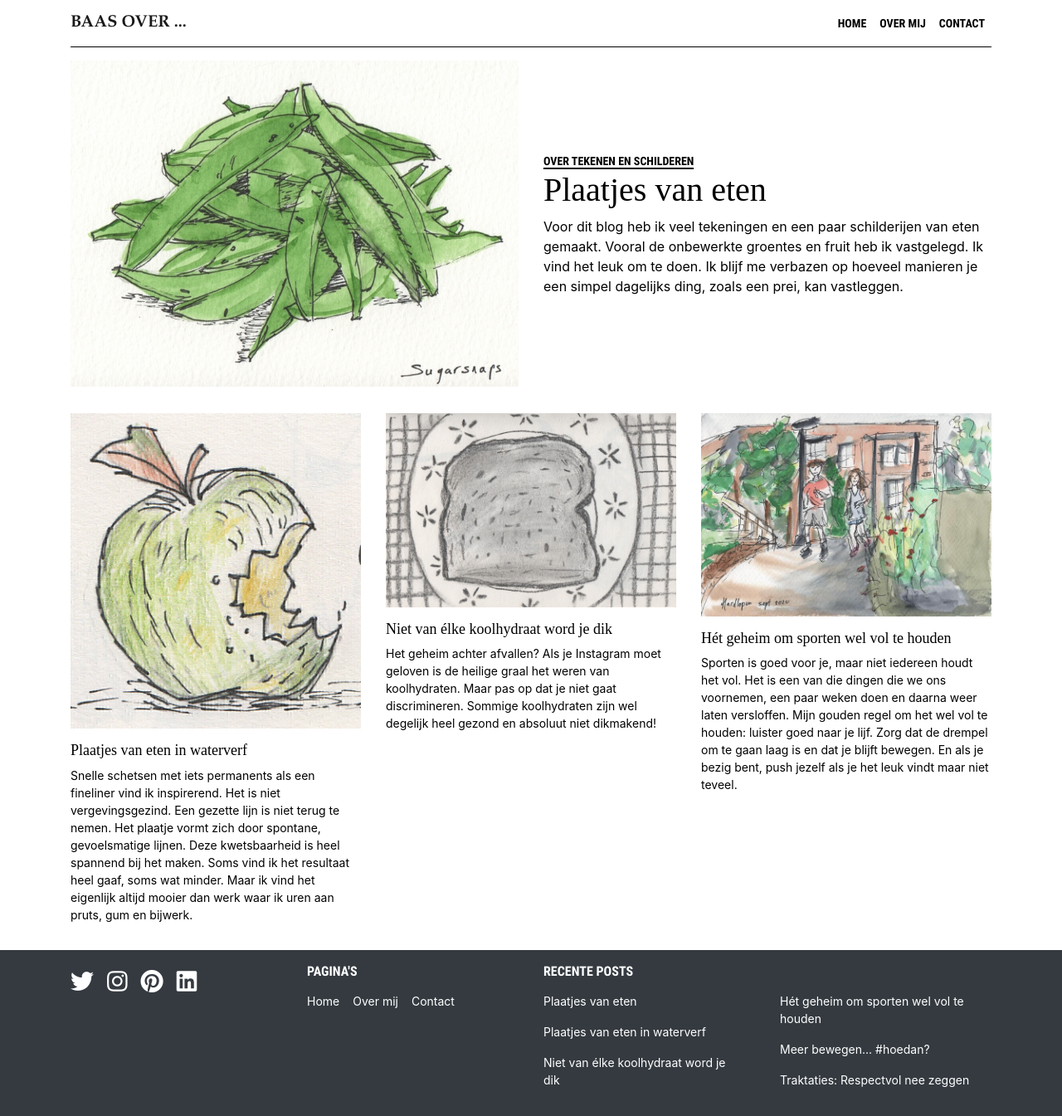
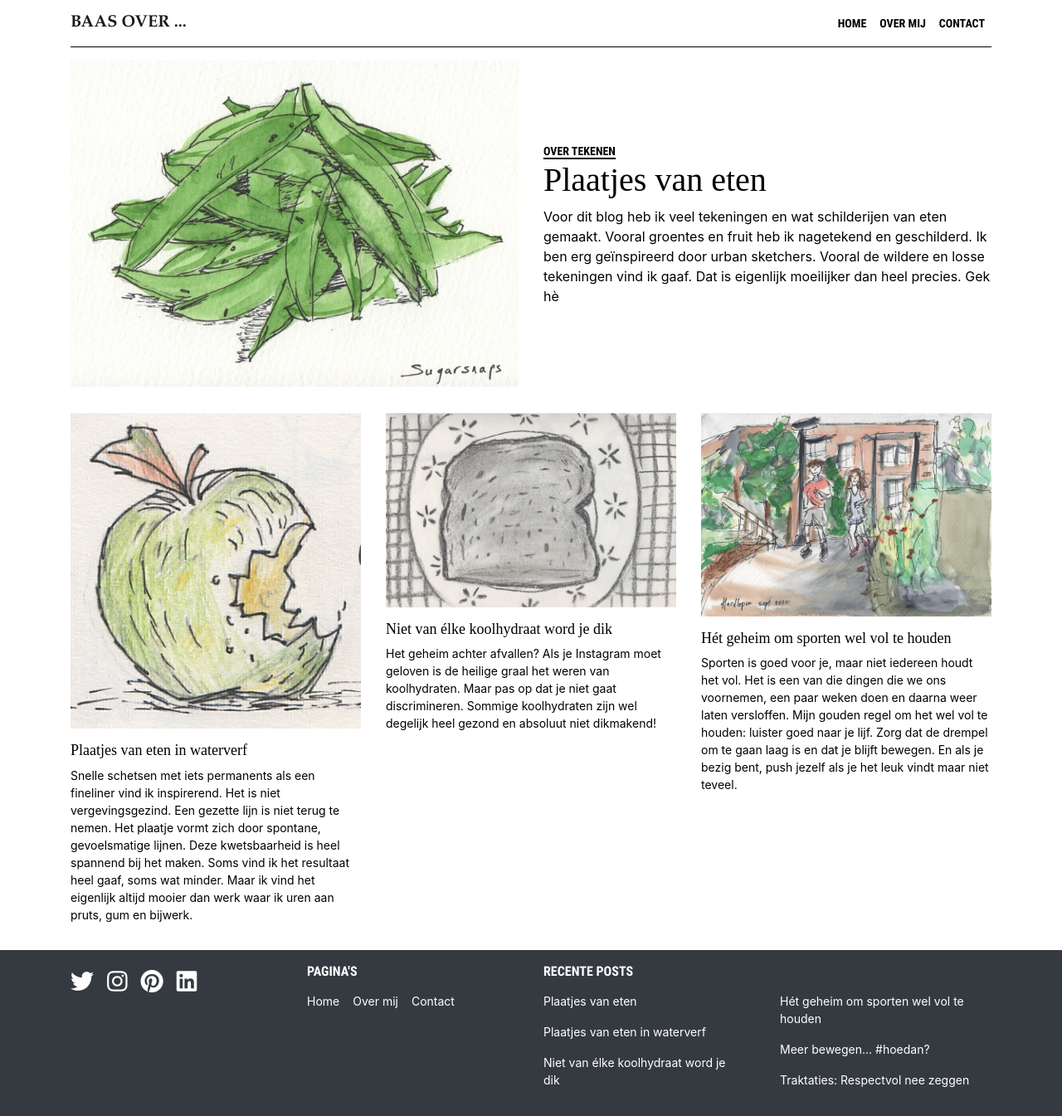
Before and after one commit to BaasLimited/baasovereten.github.io, a Jekyll site: the page built from index.html, in a window 1280 px wide and 1345 px high. Shown: the whole window at 83% size. Built offline with Jekyll 4.4.1, drawn with Linux system fonts in a browser that asks for light colours; some web fonts are replaced.

Commit message:
Update 2020-10-10-gallerij-eten.md

```diff
--- a/_posts/2020-10-10-gallerij-eten.md
+++ b/_posts/2020-10-10-gallerij-eten.md
@@ -1,11 +1,11 @@
 ---
 title:      "Plaatjes van eten"
 date:       2020-10-09 18:00:00 +0200
-tag:        "Over tekenen en schilderen"
+tag:        "Over tekenen"
 category:   "over-tekenen"
 image:      /uploads/sugarsnaps.jpg
 caption:    "Sugarsnaps (waterverf en fineliner in schetsboekje)"
-excerpt:    "Voor dit blog heb ik veel tekeningen en een paar schilderijen van eten gemaakt. Vooral de onbewerkte groentes en fruit heb ik vastgelegd. Ik vind het leuk om te doen. Ik blijf me verbazen op hoeveel manieren je een simpel dagelijks ding, zoals een prei, kan vastleggen."
+excerpt:    "Voor dit blog heb ik veel tekeningen en wat schilderijen van eten gemaakt. Vooral groentes en fruit heb ik nagetekend en geschilderd. Ik ben erg geïnspireerd door urban sketchers. Vooral de wildere en losse tekeningen vind ik gaaf. Dat is eigenlijk moeilijker dan heel precies. Gek hè"
 published:  true
 ---
 
```
